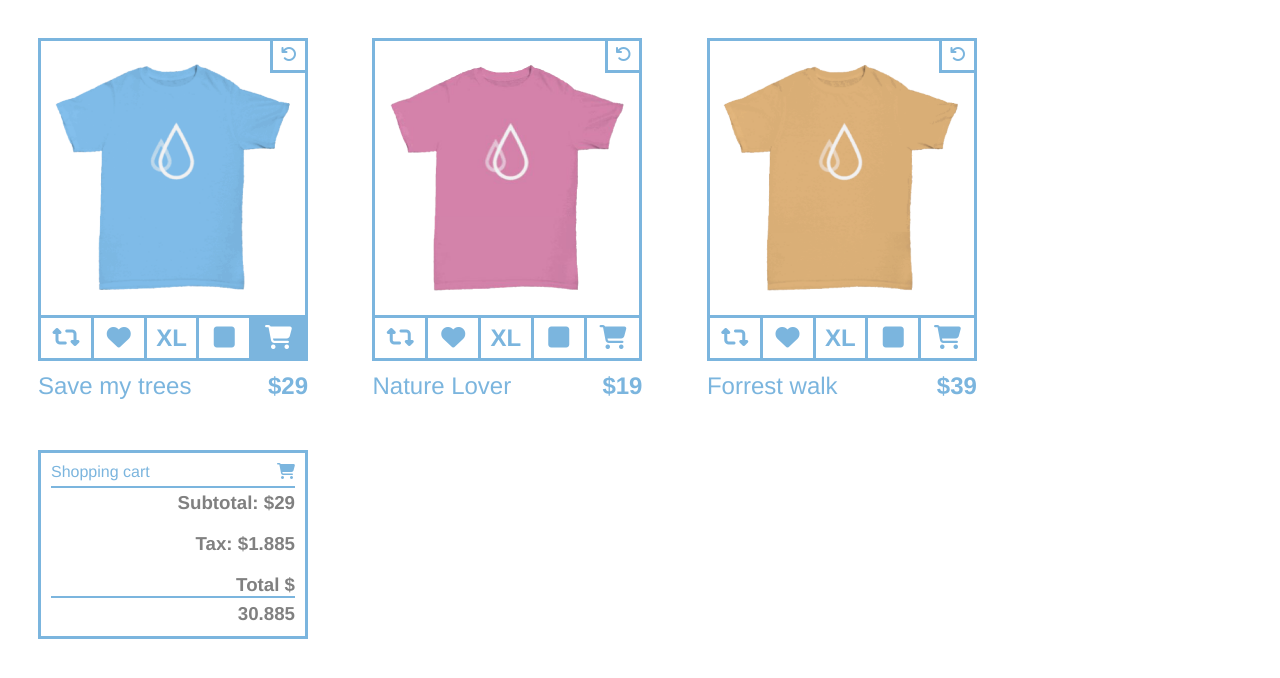
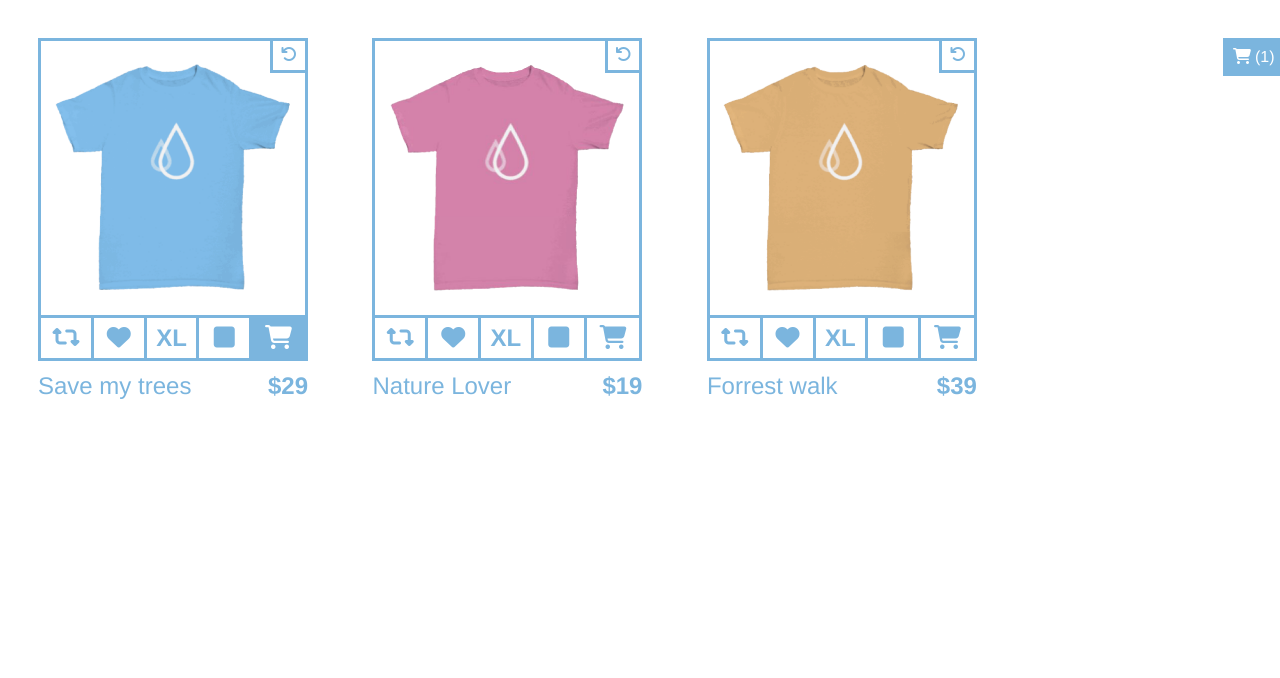
Before and after one commit to MichaelSavoia/T-Shirt-Layout, a website: page index.html in a window 1280 px wide. Both pictures are taken after a click on the element 278 px from the left and 337 px from the top of the page. Drawn offline with Linux system fonts and the light colour scheme.

Commit message:
added sliding cart

```diff
--- a/index.html
+++ b/index.html
@@ -97,8 +97,8 @@
 						</div>
 						<div class="carrot carrot1"></div>
 						<div class="carrot carrot2"></div>
-				</div><div class="icon icon5" id="buttonpink">
-					<i onClick="addToCart(19,'pink')" class="fa fa-shopping-cart" aria-hidden="true"></i>
+				</div><div onClick="addToCart(19,'pink')" class="icon icon5" id="buttonpink">
+					<i class="fa fa-shopping-cart" aria-hidden="true"></i>
 				</div>
 			</div>
 			<!-- rotate button -->
@@ -167,15 +167,18 @@
 	</div>
 
 	<!-- shopping cart -->
-	<div class="cart">
+		<div id="cart" class="cart">
+			<div id="cartIcon"><i class="fa fa-shopping-cart" aria-hidden="true"></i><span>(</span><span id="quantity">0</span><span>)</span>
+				</div>
 			<div class="cartheader">
 				<span id="cart">Shopping cart</span>
-			<i class="fa fa-shopping-cart" aria-hidden="true"></i>
+			</div>
+			<div id="items">
 			</div>
 			<div class="numbers">
 				<h3>Subtotal: $<span id="subtotal">0</span></h3>
-			<h3>Tax: $<span id="tax">0</span></h3>
-			<h3>Total $<span id="total">0</span></h3>
+				<h3 id="taxBox">Tax: $<span id="tax">0</span></h3>
+				<h3 id="totalBox">Total $<span id="total">0</span></h3>
 			</div>
 		</div>
 
--- a/main.js
+++ b/main.js
@@ -24,61 +24,141 @@ var isBlueInCart = false;
 var isPinkInCart = false;
 var isOrangeInCart = false;
 var isInCart = false;
+var open = false;
+
+var taxN = 0.065;
+var text = "";
 
 var subTotalBox = document.getElementById("subtotal");
 var tax = document.getElementById("tax")
 var totalBox = document.getElementById('total');
+var quantity = document.getElementById('quantity')
+var items = document.getElementById('items')
+var shirtPrice = document.getElementById('shirtPrice')
 
 var buttonBlue = document.getElementById('buttonblue');
 var buttonPink = document.getElementById('buttonpink');
 var buttonOrange = document.getElementById('buttonorange');
+var cartButton = document.getElementById('cartIcon');
+
+var cart = document.getElementById('cart');
+
+
+var blueShirt = {
+	price: 29,
+	name: "Save My Trees",
+}
+
+var pinkShirt = {
+	price: 19,
+	name: "Nature Lover",
+}
+
+var orangeShirt = {
+	price: 39,
+	name: "Forrest Walk",
+}
+
+var carted = [];
+
+// carted.forEach(function(shirt){
+// 	subTotal += shirt.price;
+
+// 	console.log(subTotal)
+// })
 
 
 
 function addToCart(price,color){
+	items.innerHTML = "";
+	text = "";
 	if(color==='blue' && isBlueInCart === false)
 	{
-		subTotal += price;
+		// subTotal += price;
 		isBlueInCart = true;
+		carted.push(blueShirt)
+		// carted.forEach(function(shirt){
+		// 	subTotal = 0
+		// 	subTotal += shirt.price;
+		// })
 		buttonBlue.className = "active icon icon5"
 	}
 
 	else if(color==='blue' && isBlueInCart === true){
-		subTotal -= price;
+		// subTotal -= price;
 		isBlueInCart = false;
+		var pos = carted.indexOf(blueShirt)
+		carted.splice(pos,1)
 		buttonBlue.className = "icon icon5"
 	}
 
 	if(color==='pink' && isPinkInCart === false)
 	{
-		subTotal += price;
+		// subTotal += price;
 		isPinkInCart = true;
+		carted.push(pinkShirt)
+		// carted.forEach(function(shirt){
+		// 	subTotal = 0
+		// 	subTotal += shirt.price;
+		// })
 		buttonPink.className = "active icon icon5"
 	}
 
 	else if(color==='pink' && isPinkInCart === true){
-		subTotal -= price;
+		// subTotal -= price;
 		isPinkInCart = false;
+		var pos = carted.indexOf(pinkShirt)
+		carted.splice(pos,1)
 		buttonPink.className = "icon icon5"
 	}
 
 	if(color==='orange' && isOrangeInCart === false)
 	{
-		subTotal += price;
+		// subTotal += price;
 		isOrangeInCart = true;
+		carted.push(orangeShirt)
+		// carted.forEach(function(shirt){
+		// 	subTotal = 0
+		// 	subTotal += shirt.price;
+		// })
 		buttonOrange.className = "active icon icon5"
 	}
 
 	else if(color==='orange' && isOrangeInCart === true){
-		subTotal -= price;
+		// subTotal -= price;
 		isOrangeInCart = false;
+		var pos = carted.indexOf(orangeShirt)
+		carted.splice(pos,1)
 		buttonOrange.className = "icon icon5"
 	}
 
-	subTotalBox.innerHTML = subTotal;
-	tax.innerHTML = subTotal*.065;
-	totalBox.innerHTML = subTotal*.065+subTotal;
+	subTotal = 0;
+	carted.forEach(function(shirt){
+		subTotal += shirt.price;
+		text += `<div class = "item"><h3 class="shirtName">${shirt.name}</h3><h3 class="shirtPrice">$${shirt.price}</h3></div>`;
+
+	})
+	items.innerHTML = text;
+	quantity.innerHTML = carted.length;
+	subTotalBox.innerHTML = subTotal.toFixed(2);
+	tax.innerHTML = (subTotal*taxN).toFixed(2);
+	totalBox.innerHTML = (subTotal*taxN+subTotal).toFixed(2);
+
 
 	// console.log(price,color)
-	console.log(subTotal)
+	// console.log(subTotal)
+	// console.log(shirtName)
+	// console.log(shirtPrice)
 }
+
+cartButton.addEventListener("click",function(){
+	if (open === false) {
+		cart.className = "animateCartOpen cart";
+		open = true;
+	}
+	else{
+		cart.className = "animateCartClose cart";
+		open = false;
+	}
+
+});
--- a/main.scss
+++ b/main.scss
@@ -133,7 +133,7 @@ body{
 				.dropdownsize{
 					height: auto;
 					padding: 5%;
-					top: -187px;
+					top: -193px;
 				}
 
 				.carrot{
@@ -211,13 +211,28 @@ body{
 
 .cart{
 	position: fixed;
-	top: 450px;
-	left: 38px;
+	top: 38px;
+	right: 0;
+	margin-right: -270px;
 	width: 270px;
 	padding: 10px;
 	height: auto;
 	background-color: white;
 	border: 3px solid $primary-color;
+	z-index: 50000;
+
+	#cartIcon{
+		position:absolute;
+		top: -3px;
+		left: -60px;
+		padding: 10px;
+		background-color: $primary-color;
+		color: white;
+
+		i{
+			margin-right: 4px;
+		}
+	}
 
 	.cartheader{
 		display: block;
@@ -231,22 +246,46 @@ body{
 			line-height: 0.5rem;
 			display: inline-block;
 		}
+	}
 
-		i{
-			font-size: 1rem;
+	#items{
+		display: inline-block;
+		color: grey;
+		width: 100%;
+		margin: 0;
+
+		.item{
+			display: block;
+			line-height: 0;
+
+			.shirtName{
+				display: inline-block;
+				text-align: left;
+				float: left;
+			}
+
+			.shirtPrice{
 				display: inline-block;
 				float: right;
+			}
 		}
 	}
 
 	.numbers{
 		margin-top: -15px;
-		line-height: 1.4em;
+		line-height: 1.2em;
 		width: 100%;
 		color: grey;
 		text-align: right;
+		display: block;
 
-			#total{
+		#taxBox{
+			margin-bottom: -15px;
+			margin-top: -5px;
+		}
+
+		#totalBox{
+			display: inline-block;
 			float: right;
 			width: 100%;
 			border-top: 2px solid $primary-color;
@@ -260,6 +299,26 @@ body{
 	color: white !important;
 }
 
+.animateCartOpen{
+	animation: cartSlideOpen 0.3s linear 1;
+	margin-right:0px;
+	// animation: cartSlideBack 0.5s linear 1;
+}
+
+.animateCartClose{
+	animation: cartSlideClose 0.3s linear 1;
+}
+
+@keyframes cartSlideOpen{
+	0%{margin-right: -270px}
+	100%{margin-right: 0px}
+}
+
+@keyframes cartSlideClose{
+	0%{margin-right: 0px}
+	100%{margin-right: -270px}
+}
+
 @keyframes dropdownanimation{
 	0%{opacity: 0}
 	0%{margin-top: -100px}
```
Also changed, not shown: css/main.css. Lines whose indentation alone changed are shown as unchanged.
